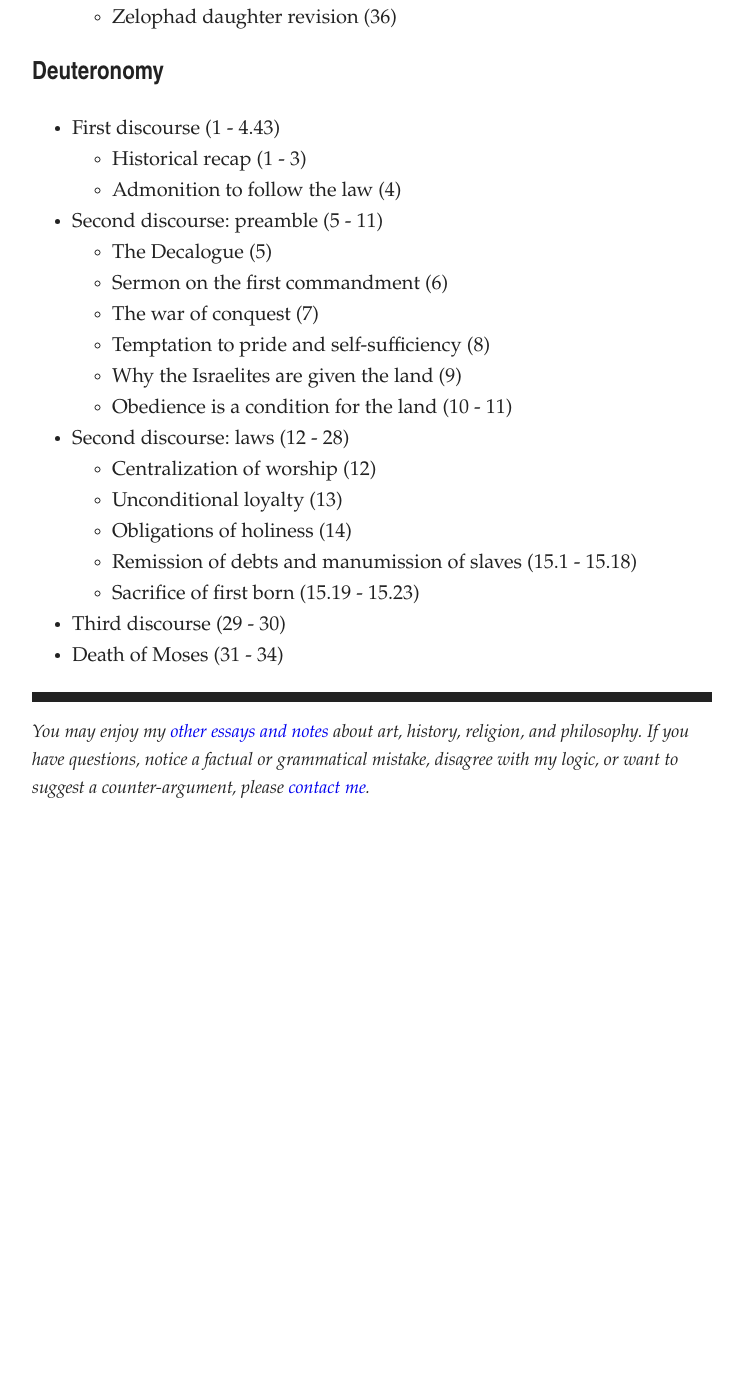
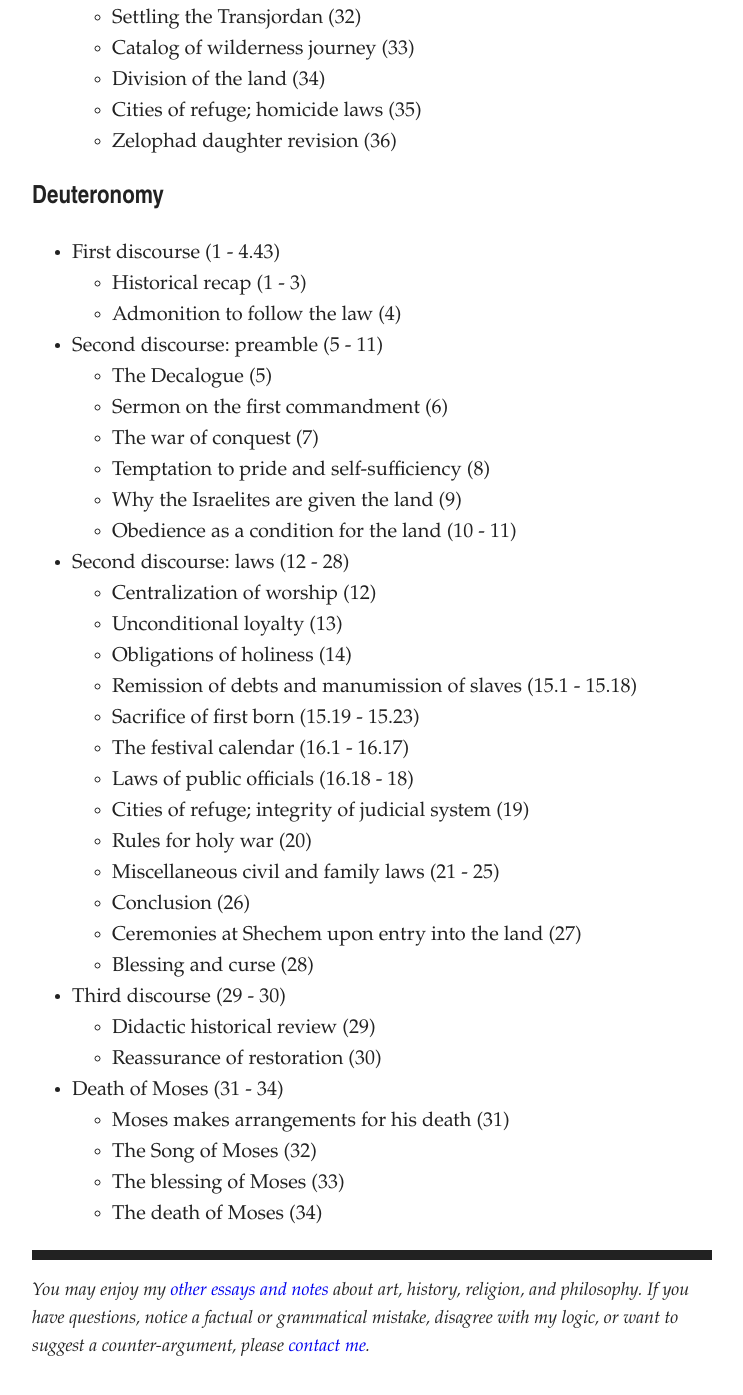
Before and after one commit to artsandmetaphysics/goodlifeodyssey, a Jekyll site: the page built from _documents/the-pentateuch.md, in a window 1280 px wide and 1400 px high, scrolled down 5648 px. Shown: the top 1395 px of the window, without its empty margins (268-1011 px from the left). Built offline with Jekyll 4.4.1, drawn with Linux system fonts in a browser that asks for light colours; before the commit the page ends 6490 px from its top, so only the background shows below that; some of the changed text lies outside the part shown.

Commit message:
Finish pentateuch outline

```diff
--- a/_documents/the-pentateuch.md
+++ b/_documents/the-pentateuch.md
@@ -20,7 +20,7 @@ I believe that the law collections within the Pentateuch contradict each other s
 
 I believe that there is some historical memory left in the Pentateuch, perhaps even as far back as the patriarchs.  But I believe many of the details were exaggerated or modified over time.
 
-What follows is my outline of the Pentateuch.
+What follows is my outline of the Pentateuch.  I keep the main outline to two levels.  Note that occasionally, when a chapter ending is only a verse or two off of a logical section divide, I round the outline.  E.g., the “Song of Moses” logical section begins with the last verse of Deuteronomy 31, but I list the logical section as starting with Deuteronomy 32.
 
 ## Genesis
 
@@ -133,7 +133,7 @@ What follows is my outline of the Pentateuch.
   - Holy times (23)
   - Oil and loaves; blaspheming (24)
   - Sabbatical and jubilee (25)
-  - Promise and threat (26)
+  - Blessing and curse (26)
 - Addendum (27)
 
 ## Numbers
@@ -186,12 +186,26 @@ What follows is my outline of the Pentateuch.
   - The war of conquest (7)
   - Temptation to pride and self-sufficiency (8)
   - Why the Israelites are given the land (9)
-  - Obedience is a condition for the land (10 - 11)
+  - Obedience as a condition for the land (10 - 11)
 - Second discourse: laws (12 - 28)
   - Centralization of worship (12)
   - Unconditional loyalty (13)
   - Obligations of holiness (14)
   - Remission of debts and manumission of slaves (15.1 - 15.18)
   - Sacrifice of first born (15.19 - 15.23)
+  - The festival calendar (16.1 - 16.17)
+  - Laws of public officials (16.18 - 18)
+  - Cities of refuge; integrity of judicial system (19)
+  - Rules for holy war (20)
+  - Miscellaneous civil and family laws (21 - 25)
+  - Conclusion (26)
+  - Ceremonies at Shechem upon entry into the land (27)
+  - Blessing and curse (28)
 - Third discourse (29 - 30)
+  - Didactic historical review (29)
+  - Reassurance of restoration (30)
 - Death of Moses (31 - 34)
+  - Moses makes arrangements for his death (31)
+  - The Song of Moses (32)
+  - The blessing of Moses (33)
+  - The death of Moses (34)
```
Also changed, not shown: documents/the-pentateuch.md (+17 -3 lines).
